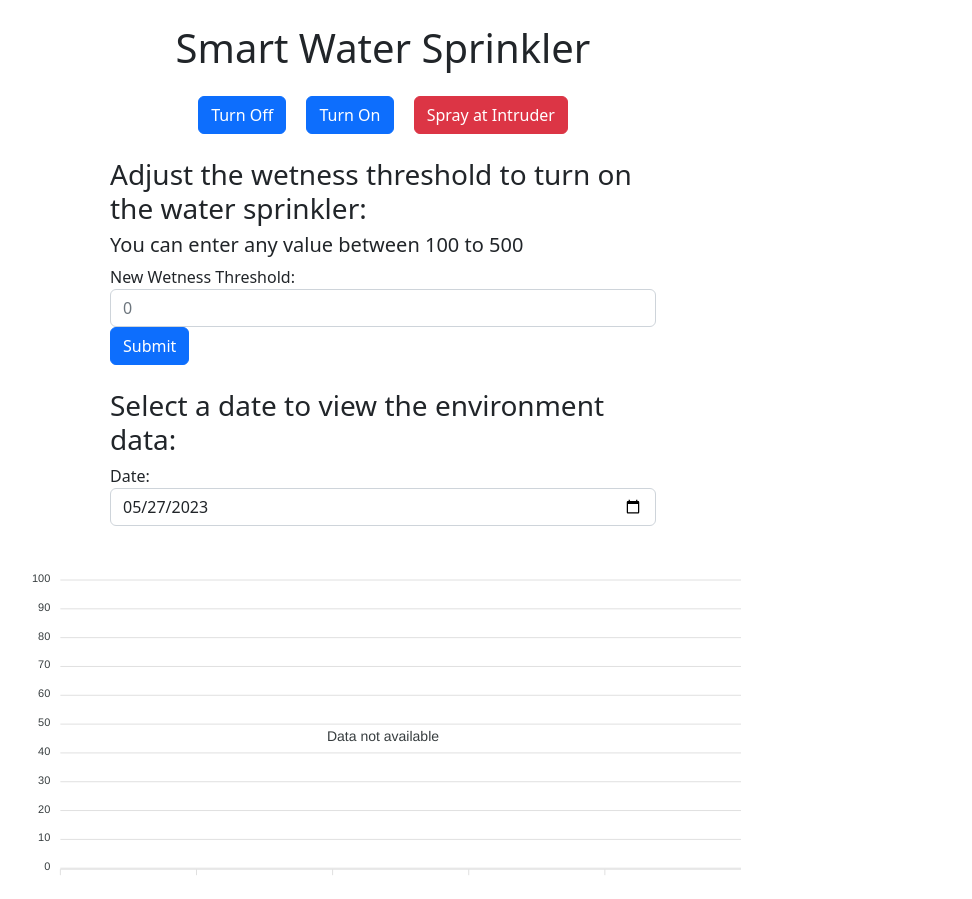
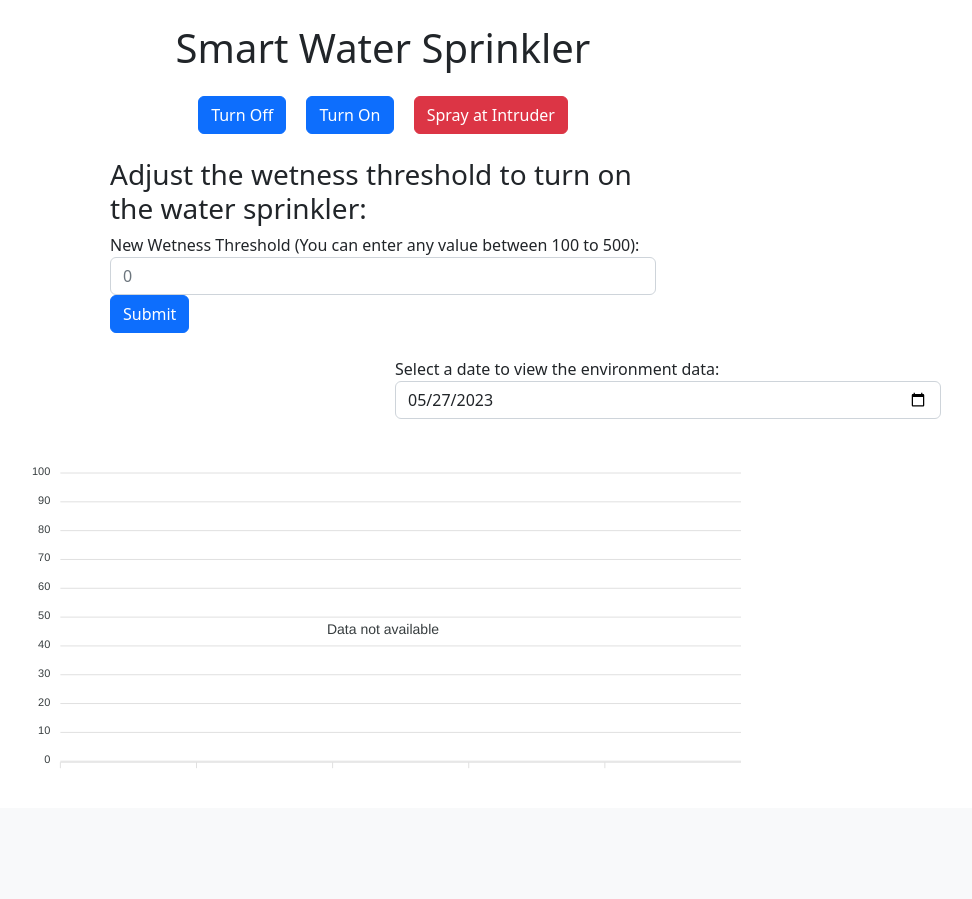
Before and after one commit to JohnChung2002/SmartHomePlus, a Flask app: page /api/node_1/ in a window 1280 px wide. Shown: the part 56-955 px from the top of the page, without its empty margins (257-1229 px from the left). After the commit the page ends 824 px from the top, so only its background shows below. Run offline with Flask 3, Linux system fonts and the light colour scheme; data that the repository does not hold is empty; parts of the project's set-up code (start-up, migrations or seed data) failed here and were passed over; some libraries are stand-ins or nearby versions.

Commit message:
Website overhaul

```diff
--- a/templates/cheryl_index.html
+++ b/templates/cheryl_index.html
@@ -17,26 +17,30 @@
   <div class="row justify-content-center mb-4">
     <div class="col-md-6">
       <h3>Adjust the wetness threshold to turn on the water sprinkler:</h3>
-      <h5>You can enter any value between 100 to 500</h5>
       <form id="wetness-form">
-        <div class="form-group">
-          <label for="wetness">New Wetness Threshold:</label>
+        <div class="form-row">
+          <div class="col">
+            <label for="wetness">New Wetness Threshold (You can enter any value between 100 to 500):</label>
             <input type="number" id="wetness" name="wetness" class="form-control" placeholder="0">
           </div>
+          <div class="col-auto">
             <button type="button" class="btn btn-primary" onclick="submitForm()">Submit</button>
+          </div>
+        </div>
       </form>
     </div>
   </div>
 
-  <div class="row justify-content-center">
+  <div class="row justify-content-end">
     <div class="col-md-6">
-      <h3>Select a date to view the environment data:</h3>
+      <div class="text-right">
         <form id="date-form">
-        <div class="form-group">
-          <label for="date">Date:</label>
+          <div class="form-group mb-0">
+            <label for="date">Select a date to view the environment data:</label>
             <input type="date" id="date" name="date" class="form-control" onchange="updateEnvironmentData()">
           </div>
         </form>
+      </div>
     </div>
   </div>
 
```
Lines whose indentation alone changed are shown as unchanged.
